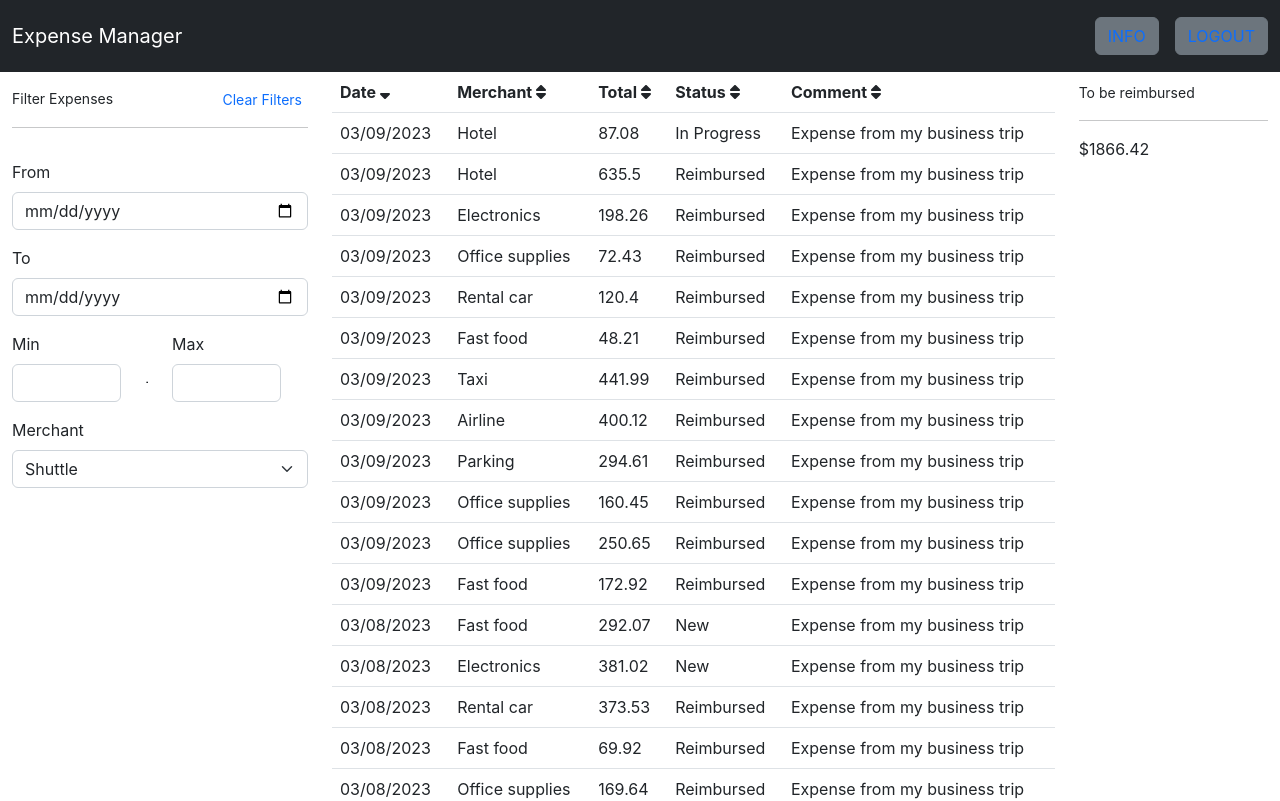
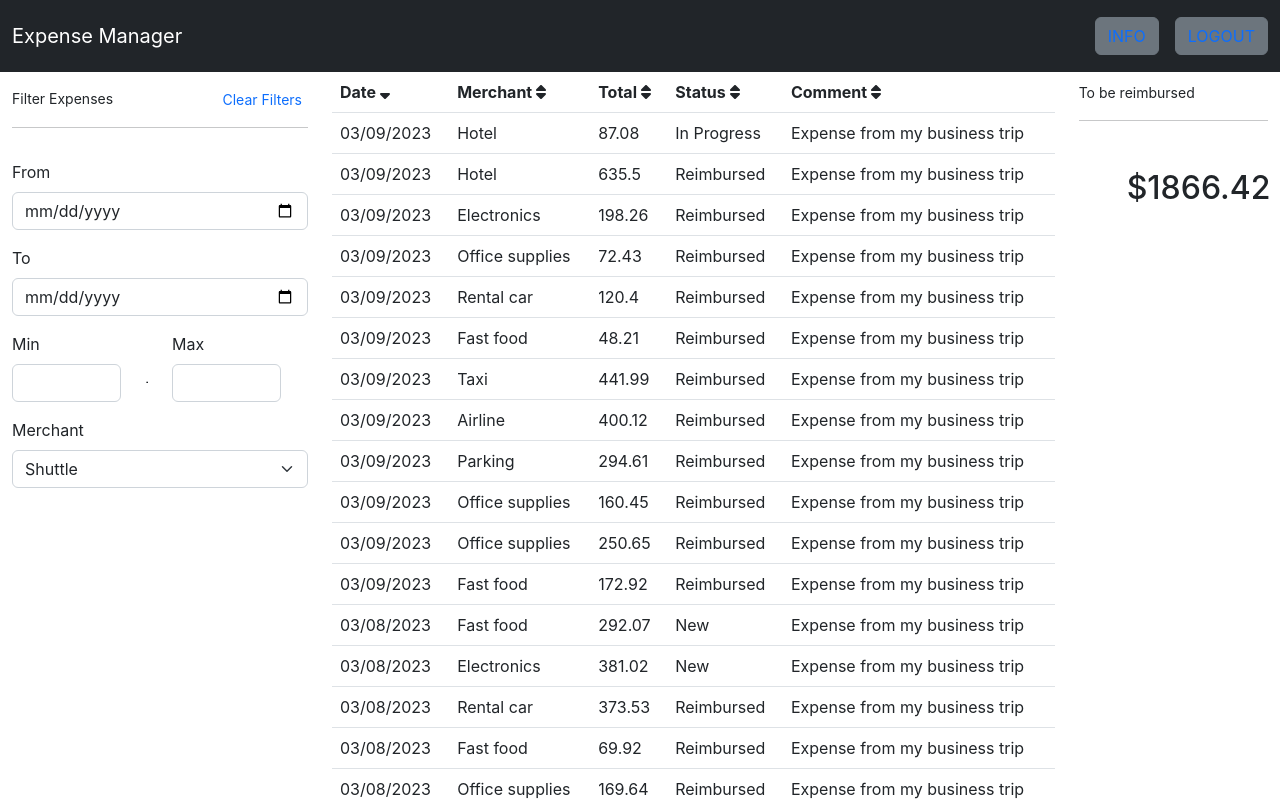
Before and after one commit to Tunzeki/expensemanager, a React (Create React App) app: page / in a window 1280 px wide. Shown: the top 801 px of the page. Built offline with nearby package versions, Linux system fonts and the light colour scheme.

Commit message:
Add styling to the div on amount to be reimbursed

```diff
--- a/src/App.js
+++ b/src/App.js
@@ -821,7 +821,7 @@ function ExpensesForm() {
                 <small>To be reimbursed</small>
                 <hr />
               </div>
-              <div>
+              <div className="h2 m-5">
                 ${
               employeeExpenses.filter(
                     (a) => a.status === "New"
```
